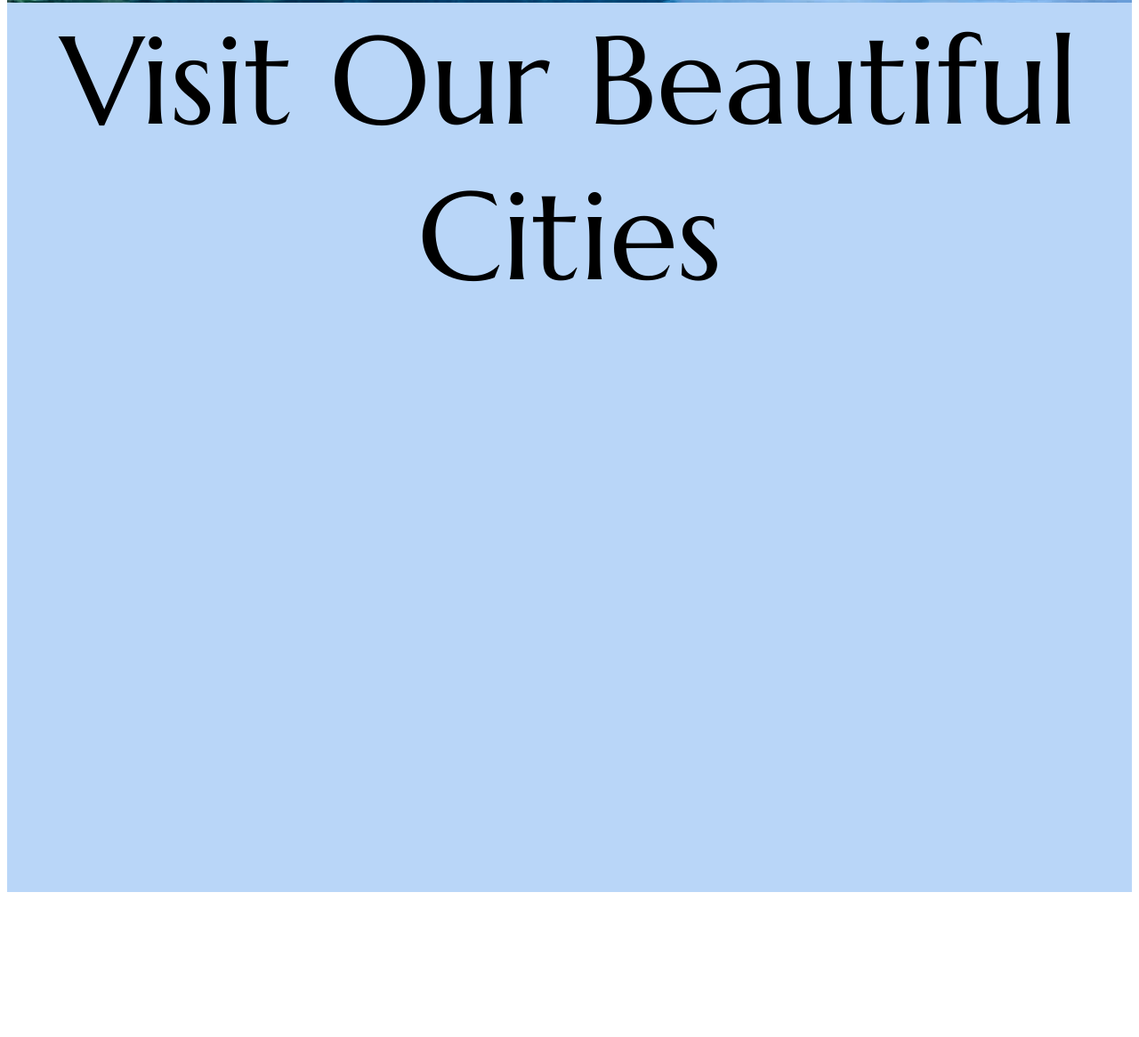
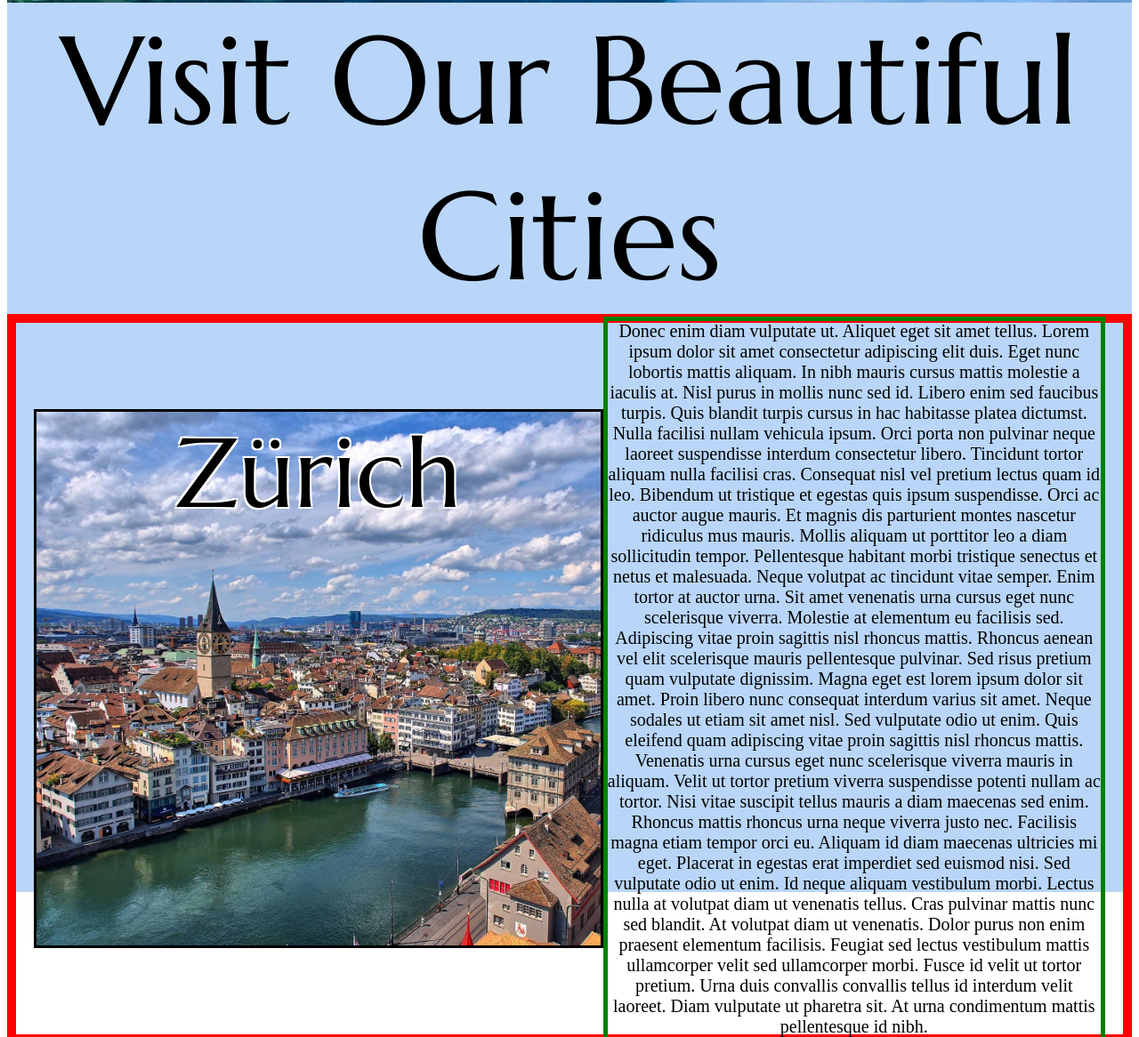
Before and after one commit to staten-island-tech/html-css-mastery-project-myakhontov, a plain HTML site: page index.html in a window 1280 px wide. Shown: the part 1005-2171 px from the top of the page at 89% size. Before the commit the page ends 2016 px from the top, so only its background shows below. Drawn offline with Linux system fonts and the light colour scheme.

Commit message:
continued first content block

```diff
--- a/index.html
+++ b/index.html
@@ -14,6 +14,18 @@
     </div>
     <div class="blue-box">
         <header>Visit Our Beautiful Cities</header>
+        <div class="blue-box-parent">
+            <div class="blue-image">
+                <header>Zürich</header>
+            </div>
+            <p>Donec enim diam vulputate ut. Aliquet eget sit amet tellus. Lorem ipsum dolor sit amet consectetur adipiscing elit duis. Eget nunc lobortis mattis aliquam. In nibh mauris cursus mattis molestie a iaculis at. Nisl purus in mollis nunc sed id. Libero enim sed faucibus turpis. Quis blandit turpis cursus in hac habitasse platea dictumst. Nulla facilisi nullam vehicula ipsum. Orci porta non pulvinar neque laoreet suspendisse interdum consectetur libero. Tincidunt tortor aliquam nulla facilisi cras. Consequat nisl vel pretium lectus quam id leo. Bibendum ut tristique et egestas quis ipsum suspendisse. Orci ac auctor augue mauris. Et magnis dis parturient montes nascetur ridiculus mus mauris. Mollis aliquam ut porttitor leo a diam sollicitudin tempor. Pellentesque habitant morbi tristique senectus et netus et malesuada. Neque volutpat ac tincidunt vitae semper. Enim tortor at auctor urna. Sit amet venenatis urna cursus eget nunc scelerisque viverra.
+
+                Molestie at elementum eu facilisis sed. Adipiscing vitae proin sagittis nisl rhoncus mattis. Rhoncus aenean vel elit scelerisque mauris pellentesque pulvinar. Sed risus pretium quam vulputate dignissim. Magna eget est lorem ipsum dolor sit amet. Proin libero nunc consequat interdum varius sit amet. Neque sodales ut etiam sit amet nisl. Sed vulputate odio ut enim. Quis eleifend quam adipiscing vitae proin sagittis nisl rhoncus mattis. Venenatis urna cursus eget nunc scelerisque viverra mauris in aliquam. Velit ut tortor pretium viverra suspendisse potenti nullam ac tortor. Nisi vitae suscipit tellus mauris a diam maecenas sed enim. Rhoncus mattis rhoncus urna neque viverra justo nec.
+
+                Facilisis magna etiam tempor orci eu. Aliquam id diam maecenas ultricies mi eget. Placerat in egestas erat imperdiet sed euismod nisi. Sed vulputate odio ut enim. Id neque aliquam vestibulum morbi. Lectus nulla at volutpat diam ut venenatis tellus. Cras pulvinar mattis nunc sed blandit. At volutpat diam ut venenatis. Dolor purus non enim praesent elementum facilisis. Feugiat sed lectus vestibulum mattis ullamcorper velit sed ullamcorper morbi. Fusce id velit ut tortor pretium. Urna duis convallis convallis tellus id interdum velit laoreet. Diam vulputate ut pharetra sit. At urna condimentum mattis pellentesque id nibh.
+
+            </p>
+        </div>
     </div>
 </body>
 </html>
--- a/style/style.scss
+++ b/style/style.scss
@@ -49,3 +49,38 @@ html{
     font-family: 'Marcellus', serif;
 
 }
+
+.blue-box-parent{
+    height: 80rem;
+    border: 10px solid red;
+    display: flex;
+    justify-content: space-between;
+    align-items: center;
+
+}
+
+.blue-image{
+    background-image: url(media/zurich.jpg);
+    background-size: cover;
+    height: 60rem;
+    width: 80rem;
+    border: solid 3px black;
+    margin-left: 2rem;
+}
+
+.blue-image header{
+    font-size: 11rem;
+    font-family: 'Marcellus', serif;
+    text-shadow: 2px 2px 0 white,
+                -2px 2px 0 white,
+                2px -2px 0 white,
+               -2px -2px 0 white;
+}
+
+.blue-box p{
+    width: 70rem;
+    font-size: 2rem;
+    border: 5px solid green;
+    text-align: center;
+    margin-right: 2rem;
+}
```
Also changed, not shown: dist/css/media/zurich.jpg (added), dist/css/style.css, style/style.min.css, 2 other files.
